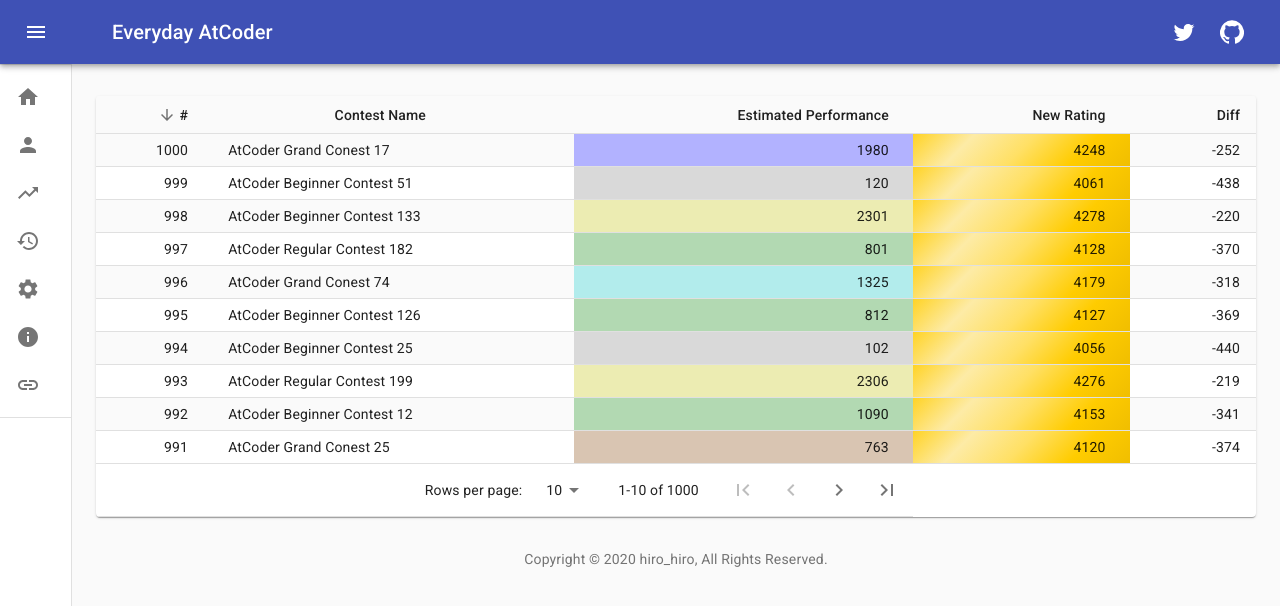
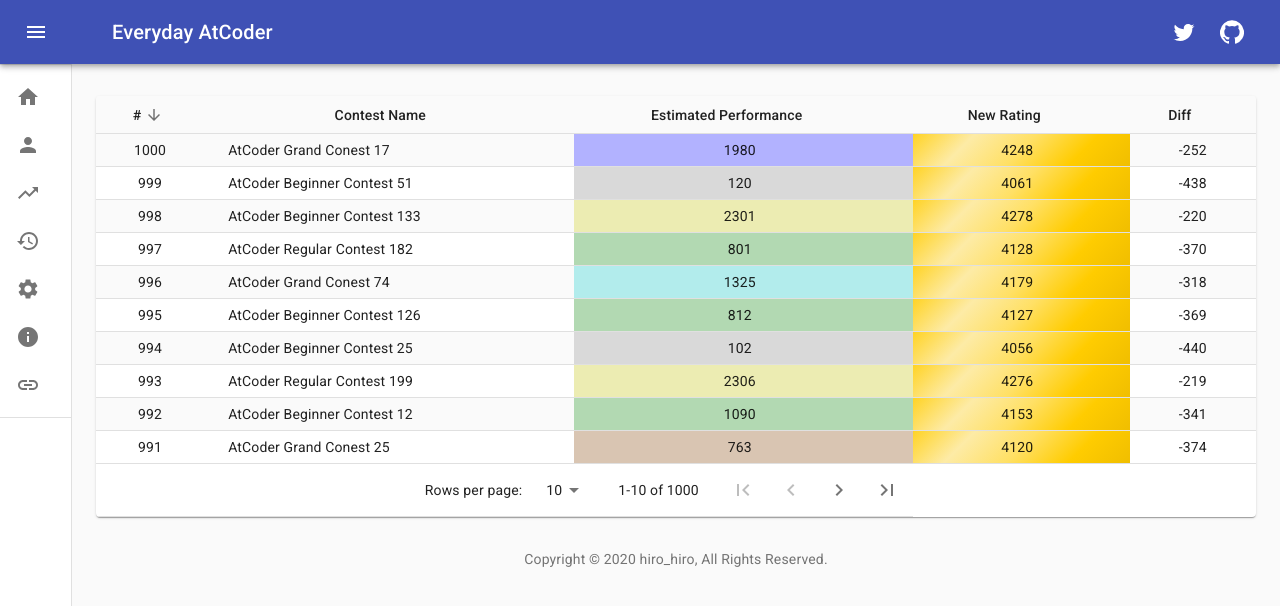
Before and after one commit to KATO-Hiro/EverydayAtCoder, a Next.js app in the folder frontend/: page /history in a window 1280 px wide. Shown: the top 606 px of the page. Built offline with nearby package versions, Linux system fonts and the light colour scheme.

Commit message:
Change align to center (#129)

```diff
--- a/frontend/src/components/ContestHistoryTable.js
+++ b/frontend/src/components/ContestHistoryTable.js
@@ -100,7 +100,7 @@
                    <StyledTableCell
                      component="th"
                      scope="row"
-                     align="right"
+                     align="center"
                    >
                      {row.Round}
                    </StyledTableCell>
@@ -110,19 +110,19 @@
                      {row.ContestName}
                    </StyledTableCell>
                    <StyledTableCell
-                     align="right"
+                     align="center"
                      style={RatingBackgroundColorsStyle(row.Performance)}
                    >
                     {row.Performance}
                    </StyledTableCell>
                    <StyledTableCell
-                     align="right"
+                     align="center"
                      style={RatingBackgroundColorsStyle(row.NewRating)}
                    >
                     {row.NewRating}
                    </StyledTableCell>
                    <StyledTableCell
-                     align="right"
+                     align="center"
                    >
                      {row.Diff}
                    </StyledTableCell>
--- a/frontend/src/components/SortableTableHead.js
+++ b/frontend/src/components/SortableTableHead.js
@@ -56,7 +56,7 @@
         {headCells.map((headCell) => (
           <TableCell
             key={headCell.id}
-            align={headCell.numeric ? 'right' : 'center'}
+            align='center'
             padding={headCell.disablePadding ? 'none' : 'default' }
             sortDirection={orderBy === headCell.id ? order : false }
           >
```
